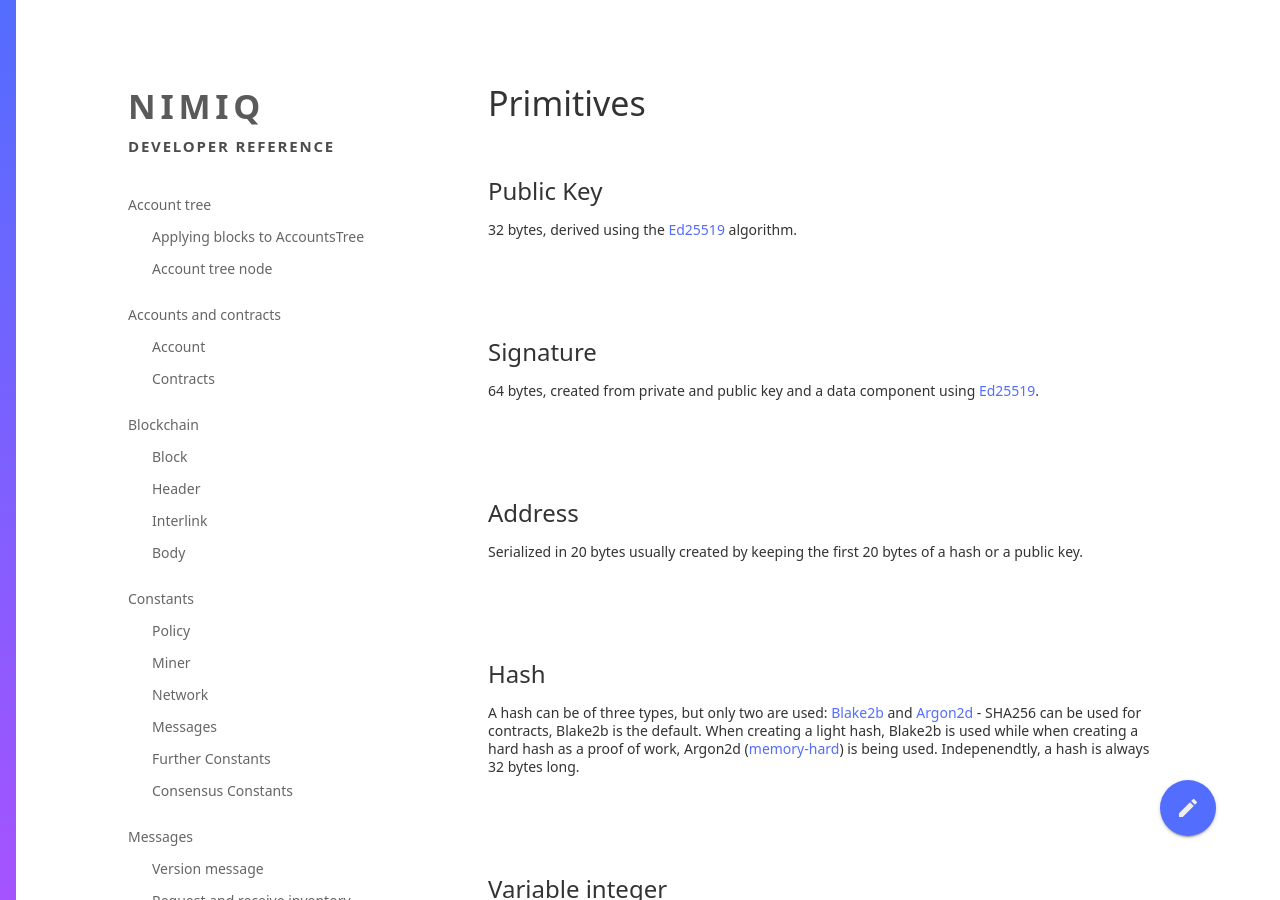
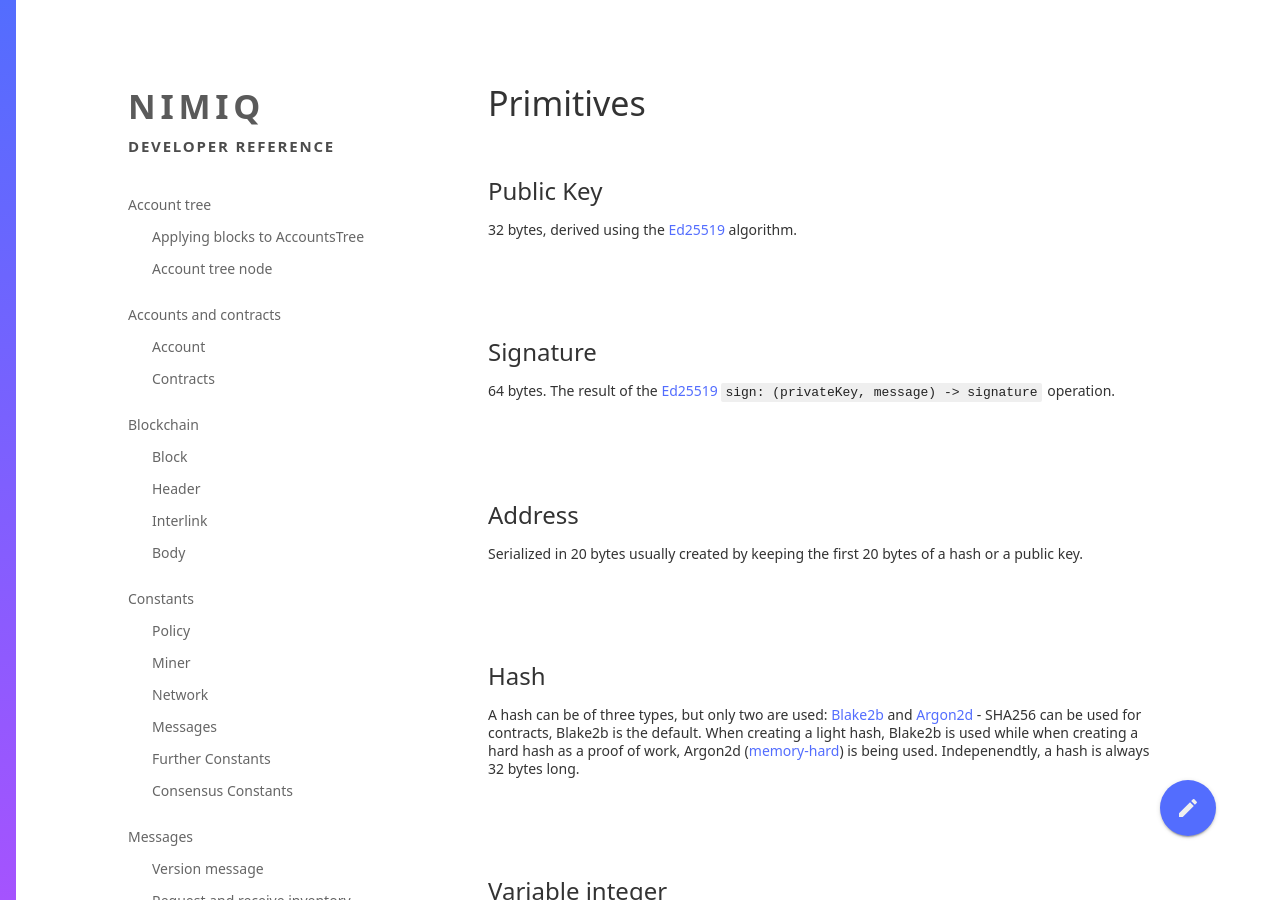
Before and after one commit to nimiq-network/developer-reference, a Jekyll site: the page built from chapters/primitives.md, in a window 1280 px wide and 900 px high. Built offline with Jekyll 4.4.1, drawn with Linux system fonts in a browser that asks for light colours; our own code applies the rules of GitHub Pages for plain Markdown files.

Commit message:
Update primitives.md

```diff
--- a/chapters/primitives.md
+++ b/chapters/primitives.md
@@ -8,8 +8,7 @@ category: "Primitives"
 32 bytes, derived using the [Ed25519](https://ed25519.cr.yp.to/) algorithm.
 
 ## Signature
-64 bytes, created from private and public key and a data component using
- [Ed25519](https://ed25519.cr.yp.to/).
+64 bytes. The result of the [Ed25519](https://ed25519.cr.yp.to/) `sign: (privateKey, message) -> signature` operation.
 
 ## Address
 Serialized in 20 bytes usually created by keeping the first 20 bytes of a hash or a public key.
```
